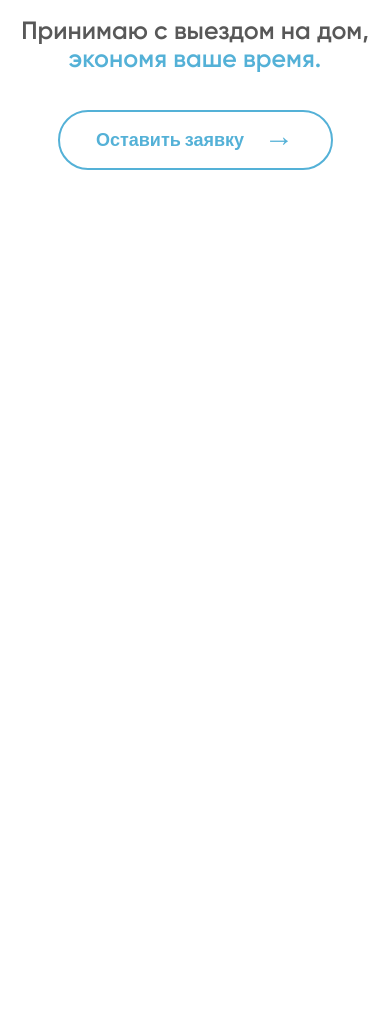
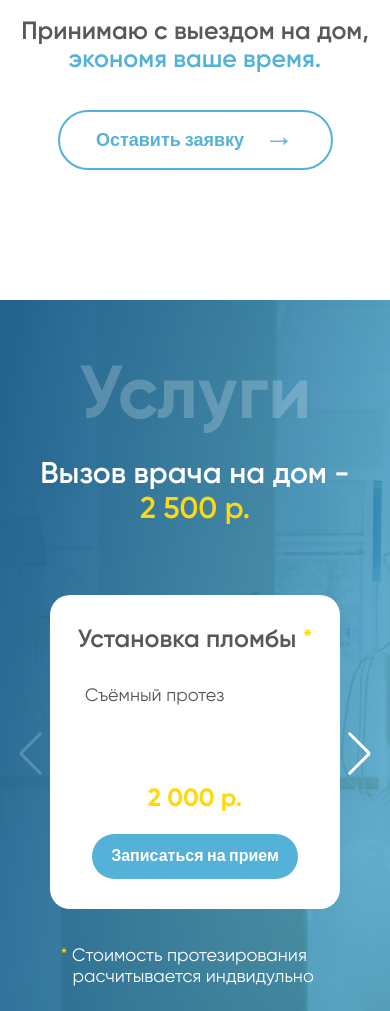
Before and after one commit to evgeni83/dentist, a website: page src/index.html in a window 390 px wide. Shown: the part 2045-3056 px from the top of the page. Before the commit the page ends 2345 px from the top, so only its background shows below. Drawn offline with nearby package versions, Linux system fonts and the light colour scheme; files that its build step writes are made by us from their sources; a web font is replaced by a local one.

Commit message:
Сверстана секция Услуги

```diff
--- a/src/index.html
+++ b/src/index.html
@@ -140,6 +140,67 @@
             </div>
         </section>
 
+        <section class="section services-section" id="services">
+            <div class="container services-section__container">
+                <div class="bg-title bg-title--dark bg-title--services-section">Услуги</div>
+                <div class="bg-img bg-img--services-section">
+                    <img src="images/bg-3.jpg" alt="bg" class="img">
+                </div>
+                <h2 class="section-title text--white">Вызов врача на дом - <span class="text--orange">2 500 р.</span>
+                </h2>
+
+                <div class="services-section__content">
+                    <div class="services-section__slider">
+                        <div class="services-section__slide slide">
+                            <div class="slide__content">
+                                <h3 class="slide__title asterisk">Установка пломбы</h3>
+                                <div class="slide__descr">
+                                    <p>Съёмный протез</p>
+                                    <p></p>
+                                </div>
+                                <div class="slide__price">2 000 р.</div>
+                                <button class="btn slide__btn">Записаться на прием</button>
+                            </div>
+                        </div>
+                        <div class="services-section__slide slide">
+                            <div class="slide__content">
+                                <h3 class="slide__title">Установка пломбы</h3>
+                                <div class="slide__descr">
+                                    <p></p>
+                                    <p></p>
+                                </div>
+                                <div class="slide__price">2 000 р.</div>
+                                <button class="btn slide__btn">Записаться на прием</button>
+                            </div>
+                        </div>
+                        <div class="services-section__slide slide">
+                            <div class="slide__content">
+                                <h3 class="slide__title">Установка пломбы</h3>
+                                <div class="slide__descr">
+                                    <p>Съёмный протез</p>
+                                    <p>Металлокерамический протез</p>
+                                </div>
+                                <div class="slide__price">2 000 р.</div>
+                                <button class="btn slide__btn">Записаться на прием</button>
+                            </div>
+                        </div>
+                        <div class="services-section__slide slide">
+                            <div class="slide__content">
+                                <h3 class="slide__title">Установка пломбы</h3>
+                                <div class="slide__descr">
+                                    <p>Съёмный протез</p>
+                                    <p>Металлокерамический протез</p>
+                                </div>
+                                <div class="slide__price">2 000 р.</div>
+                                <button class="btn slide__btn">Записаться на прием</button>
+                            </div>
+                        </div>
+                    </div>
+                </div>
+                <div class="footnote text--white"><span class="asterisk"></span> Стоимость протезирования расчитывается индвидульно</div>
+            </div>
+        </section>
+
     </main>
 
 </div>
--- a/src/js/script.js
+++ b/src/js/script.js
@@ -1,6 +1,28 @@
-$(document).ready(function () {
+jQuery(function ($) {
   $(".burger-btn").on("click", () => {
     $("html, body").toggleClass("no-scroll");
     $(".nav-menu--header, .burger-btn__item").toggleClass("active");
   })
+
+  $(".services-section__slider").slick({
+    infinite: false,
+    slidesToShow: 3,
+    slidesToScroll: 1,
+    responsive: [
+      {
+        breakpoint: 1200,
+        settings: {
+          slidesToShow: 2,
+          slidesToScroll: 1
+        }
+      },
+      {
+        breakpoint: 900,
+        settings: {
+          slidesToShow: 1,
+          slidesToScroll: 1
+        }
+      }
+    ]
+  });
 });
--- a/src/scss/_common.scss
+++ b/src/scss/_common.scss
@@ -66,6 +66,19 @@ a {
     &--secondary {
         color: $color__secondary;
     }
+
+    &--white {
+        color: $color__white;
+    }
+
+    &--orange {
+        color: $color__orange;
+    }
+}
+
+.asterisk:after {
+    content: " *";
+    color: $color__orange;
 }
 
 .img {
@@ -86,6 +99,7 @@ a {
     font-style: normal;
     font-weight: 600;
     font-size: 18px;
+    line-height: 1.15;
 }
 
 @media (max-width: 1199px) {
--- /dev/null
+++ b/src/scss/_services-section.scss
@@ -0,0 +1,206 @@
+.services-section {
+    position: relative;
+    padding-top: 50px;
+    padding-bottom: 75px;
+
+    .bg-title--services-section {
+        position: relative;
+        z-index: 1;
+        text-align: center;
+        margin-bottom: 65px;
+    }
+
+    .bg-img--services-section {
+        top: 0;
+        left: 0;
+        width: 100%;
+        height: 100%;
+
+        .img {
+            object-fit: cover;
+        }
+
+        &:after {
+            content: '';
+            position: absolute;
+            top: 0;
+            left: 0;
+            width: 100%;
+            height: 100%;
+            background: linear-gradient(100.35deg, #24638D 4.12%, rgba(33, 144, 169, 0.4) 89.56%),
+            linear-gradient(0deg, rgba(31, 135, 205, 0.5), rgba(31, 135, 205, 0.5));
+        }
+    }
+
+    .section-title {
+        position: relative;
+        text-align: center;
+        margin-bottom: 90px;
+
+        span {
+            white-space: nowrap;
+        }
+    }
+
+    &__content {
+        padding: 0 50px;
+        margin: 0 -50px 60px;
+    }
+
+    &__slider {
+        margin: 0 -10px;
+    }
+
+    &__slide {
+        padding: 10px;
+        min-height: 380px;
+    }
+
+    .slide {
+
+        &__content {
+            height: 100%;
+            background: $color__white;
+            border-radius: 20px;
+            padding: 40px;
+            display: flex;
+            flex-direction: column;
+            align-items: center;
+            justify-content: space-between;
+        }
+
+        &__title {
+            font-style: normal;
+            font-weight: 600;
+            font-size: 30px;
+            color: $color__text-main;
+            text-align: center;
+            margin: 0 0 30px;
+
+        }
+
+        &__descr {
+            flex-grow: 1;
+            align-self: flex-start;
+            font-style: normal;
+            font-weight: 400;
+            font-size: 18px;
+            line-height: 21px;
+            color: $color__text-main;
+            padding: 0 20px;
+            margin-bottom: 20px;
+
+            p {
+                margin: 0 0 10px;
+
+                &:last-child {
+                    margin: 0;
+                }
+            }
+        }
+
+        &__price {
+            font-style: normal;
+            font-weight: 700;
+            font-size: 35px;
+            line-height: 42px;
+            color: $color__orange;
+            margin-bottom: 30px;
+        }
+
+        &__btn {
+            width: 100%;
+            height: 60px;
+            background: $color__secondary;
+            color: $color__white;
+            border-radius: 35px;
+        }
+    }
+
+    .footnote {
+        position: relative;
+        max-width: 245px;
+        font-style: normal;
+        font-weight: 400;
+        font-size: 18px;
+        line-height: 21px;
+        color: $color__white;
+        margin-left: auto;
+        text-indent: -12px;
+    }
+}
+
+@media (max-width: 900px) {
+    .services-section {
+        padding-bottom: 25px;
+        .footnote {
+            margin-right: auto;
+        }
+
+        &__content {
+            margin-bottom: 25px;
+        }
+    }
+}
+
+@media (max-width: 575px) {
+    .services-section {
+        .bg-title--services-section {
+            margin-bottom: 20px;
+        }
+
+        .section-title {
+            margin-bottom: 60px;
+        }
+    }
+}
+
+
+@media (max-width: 480px) {
+    .services-section {
+        &__slide {
+            min-height: 300px;
+        }
+
+        .slide {
+
+            &__content {
+                padding: 30px 15px;
+            }
+
+            &__title {
+                font-size: 25px;
+            }
+
+            &__descr {
+
+                p:not(:last-child) {
+                    margin: 0 0 10px;
+                    font-size: 18px;
+                }
+            }
+
+            &__price {
+                font-size: 25px;
+                margin-bottom: 15px;
+            }
+
+            &__btn {
+                max-width: 206px;
+                height: 45px;
+                font-size: 16px;
+            }
+        }
+    }
+}
+
+@media (max-width: 380px) {
+    .services-section {
+        .slide {
+            &__descr {
+                padding: 0;
+                margin-bottom: 5px;
+            }
+        }
+    }
+}
--- a/src/scss/_slider.scss
+++ b/src/scss/_slider.scss
@@ -3,8 +3,9 @@
   min-width: 0;
 }
 /* Слайдер запущен */
-// .slick-slider.slick-initialized {
-// }
+ .slick-slider.slick-initialized {
+   position: relative;
+ }
 /* Слайдер с точками */
 // .slick-slider.slick-dotted {
 // }
@@ -35,17 +36,69 @@
 // }
 
 /* Стрелка */
-// .slick-arrow {
-// }
+ .slick-arrow {
+     position: absolute;
+     top: 50%;
+     transform: translateY(-50%);
+     z-index: 10;
+     border: none;
+     background-color: transparent;
+     width: 36px;
+     height: 36px;
+     font-size: 0;
+     color: transparent;
+     cursor: pointer;
+
+     &:before,
+     &:after {
+         content: '';
+         position: absolute;
+         z-index: 10;
+         width: 30px;
+         height: 3px;
+         background-color: $color__white;
+         top: 50%;
+         border-radius: 5px;
+     }
+ }
 /* Стрелка влево */
-// .slick-arrow.slick-prev {
-// }
+ .slick-arrow.slick-prev {
+     left: -30px;
+
+     &:before,
+     &:after {
+         left: 0;
+         transform-origin: 2% center;
+     }
+
+     &:before {
+         transform: rotate(-45deg);
+     }
+     &:after {
+         transform: rotate(45deg);
+     }
+ }
 /* Стрелка вправо */
-// .slick-arrow.slick-next {
-// }
+ .slick-arrow.slick-next {
+     right: -30px;
+
+     &:before,
+     &:after {
+         right: 0;
+         transform-origin: 98% center;
+     }
+
+     &:before {
+         transform: rotate(45deg);
+     }
+     &:after {
+         transform: rotate(-45deg);
+     }
+ }
 /* Стрелка не активная */
-// .slick-arrow.slick-disabled {
-// }
+ .slick-arrow.slick-disabled {
+     opacity: 0.2;
+ }
 
 /* Точки (булиты) */
 // .slick-dots {
@@ -57,3 +110,31 @@
 /* Активная точка */
 // .slick-dots li.slick-active button {
 // }
+
+@media (max-width: 1199px) {
+    .slick-slider.slick-initialized {
+        max-width: 800px;
+        margin: 0 auto;
+    }
+}
+
+@media (max-width: 900px) {
+    .slick-slider.slick-initialized {
+        max-width: 400px;
+    }
+}
+
+@media (max-width: 500px) {
+    .slick-slider.slick-initialized {
+        max-width: 100%;
+        margin: 0 20px;
+    }
+
+    .slick-arrow.slick-prev {
+        left: -20px;
+    }
+
+    .slick-arrow.slick-next {
+        right: -20px;
+    }
+}
--- a/src/scss/_variables.scss
+++ b/src/scss/_variables.scss
@@ -1,3 +1,4 @@
 $color__text-main: #585858;
 $color__secondary: #54B1D7;
 $color__white: #ffffff;
+$color__orange: #FFD90F;
--- a/src/scss/style.scss
+++ b/src/scss/style.scss
@@ -9,4 +9,5 @@
 @import "first-section";
 @import "stats";
 @import "about-section";
+@import "services-section";
 @import "footer";
```
Also changed, not shown: src/images/brush.png (added), src/images/implant.png (added), src/images/tooth-pliers.png (added).
